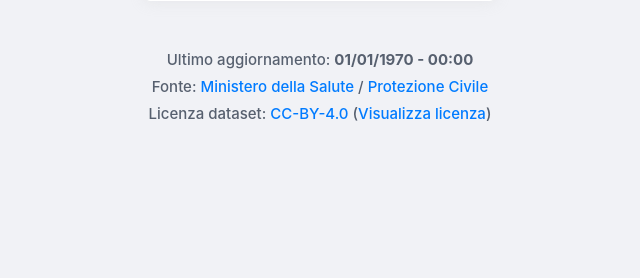
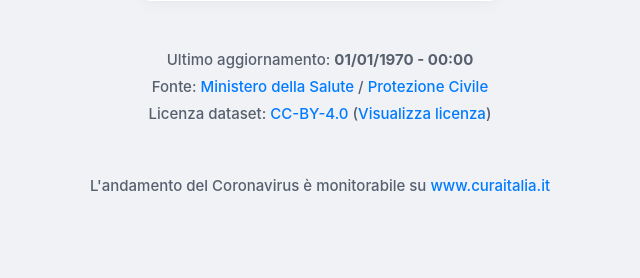
Before and after one commit to RiccardoBorchi/covid-19-italia, a PHP site: page / in a window 1280 px wide. Shown: the part 495-773 px from the top of the page, without its empty margins (320-960 px from the left). Run offline with PHP 8.4, Linux system fonts and the light colour scheme; data that the repository does not hold is empty.

Commit message:
Aggiornamento.

```diff
--- a/index.php
+++ b/index.php
@@ -86,6 +86,8 @@
             </br/>
             Licenza dataset: <a href="https://creativecommons.org/licenses/by/4.0/deed.it" target="_blank">CC-BY-4.0</a> (<a href="https://github.com/pcm-dpc/COVID-19/blob/master/LICENSE" target="_blank">Visualizza licenza</a>)
          </p>
+
+         <p class="text-center">L'andamento del Coronavirus è monitorabile su <a href="https://www.curaitalia.it/">www.curaitalia.it</a></p>
       </div>
    </body>
 </html>
```
